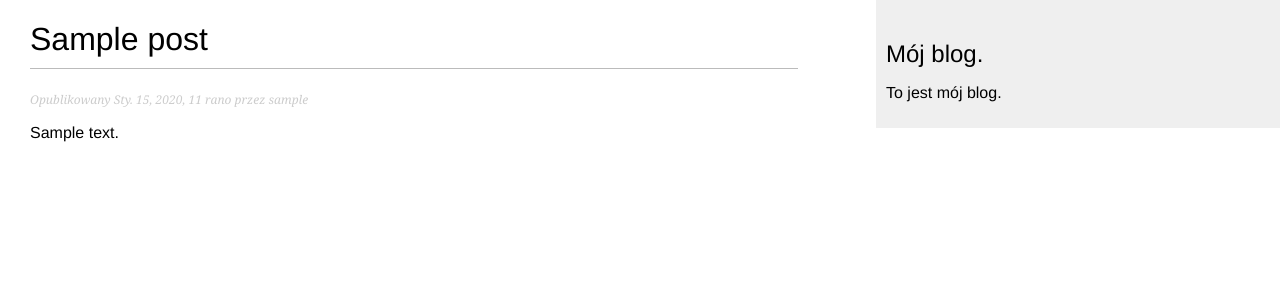
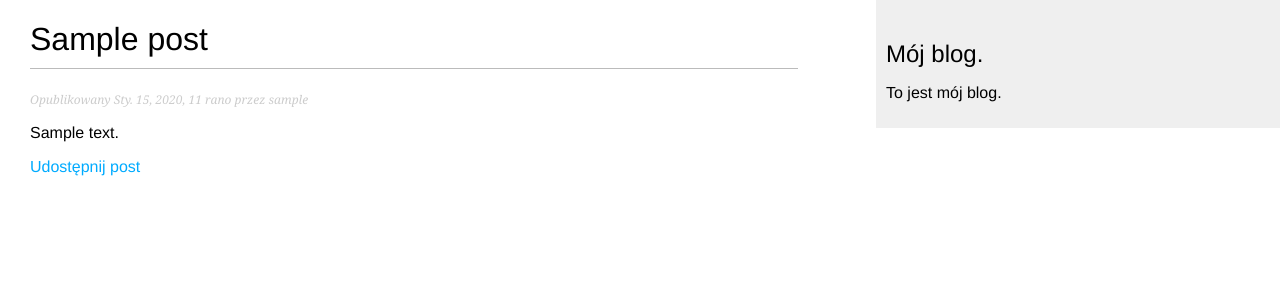
Before and after one commit to k-palka/Portfolio-1, a Django app: a page that uses mysite/blog/templates/blog/post/detail.html in a window 1280 px wide. Shown: the top 300 px of the page. Run offline with Django 3.2, Linux system fonts and the light colour scheme; tables that the repository leaves empty hold one stand-in row (values such as "Sample post").

```diff
--- a/mysite/blog/templates/blog/post/detail.html
+++ b/mysite/blog/templates/blog/post/detail.html
@@ -3,9 +3,14 @@
 {% block title %} {{ post.title }} {% endblock %}
 
 {% block content %}
-<h1> {{ post.title }}</h1>
-<p class="date">
-    Opublikowany {{ post.publish }} przez {{ post.author }}
-</p>
-{{ post.body|linebreaks }}
+    <h1> {{ post.title }}</h1>
+    <p class="date">
+        Opublikowany {{ post.publish }} przez {{ post.author }}
+    </p>
+    {{ post.body|linebreaks }}
+    <p>
+        <a href="{% url "blog:post_share" post.id %}">
+        Udostępnij post
+        </a>
+    </p>
 {% endblock %}
```
Also changed, not shown: mysite/blog/templates/blog/post/share.html (+9 -0 lines).
